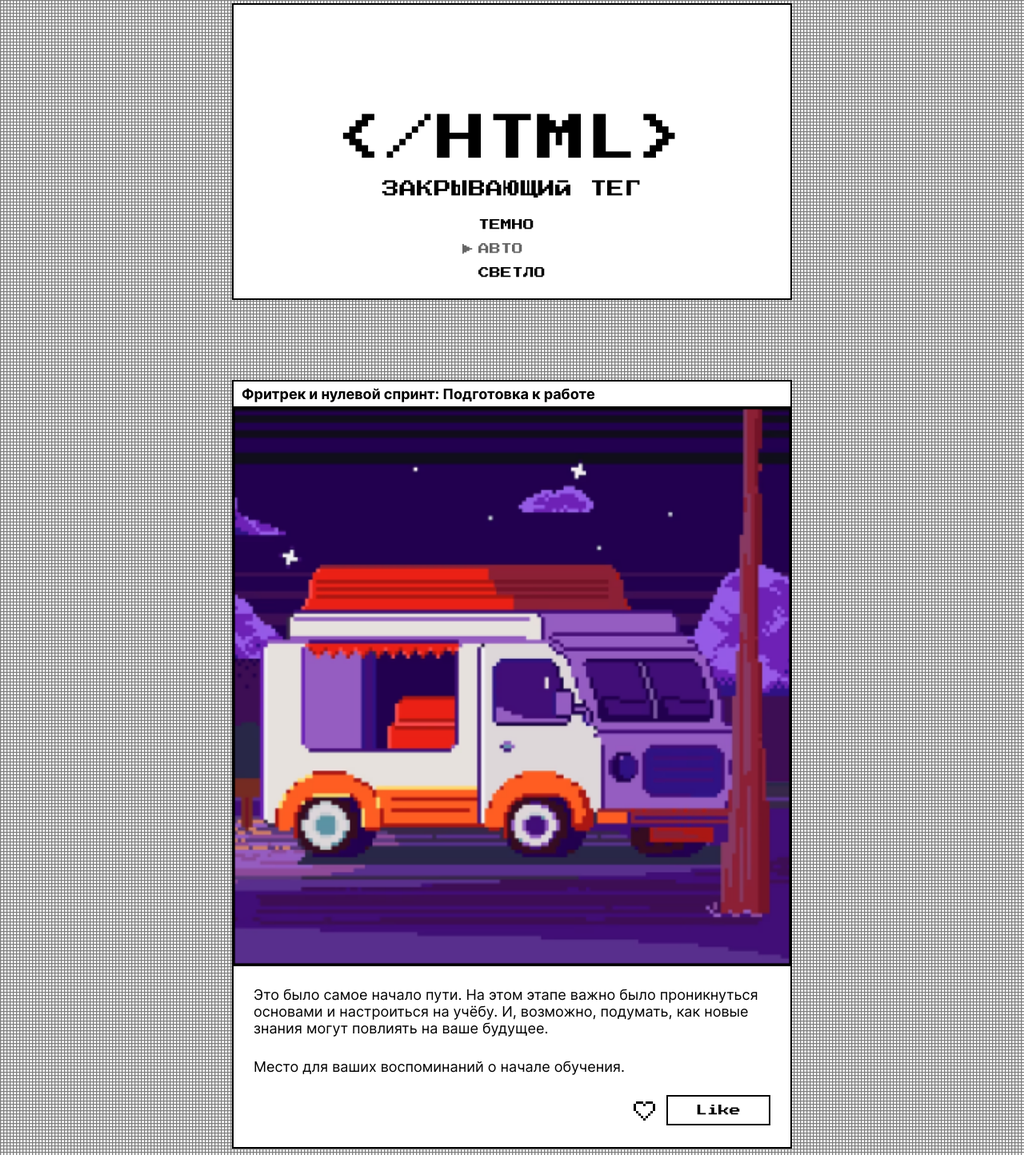
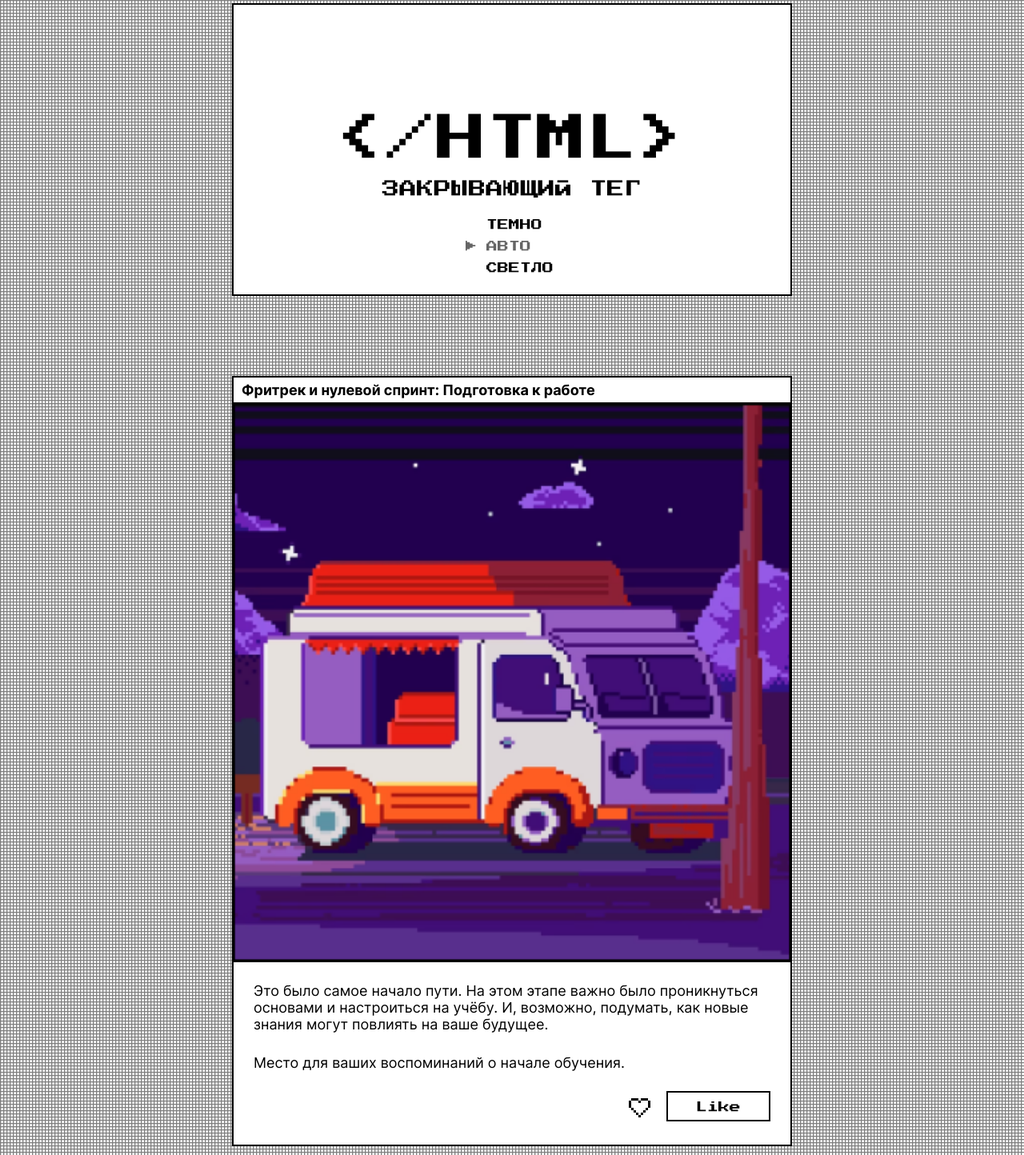
Before and after one commit to whoiskravcha/zakrivayuschiy-teg, a plain HTML site: page index.html in a window 1280 px wide. Shown: the part 96-1540 px from the top of the page at 80% size. Drawn offline with Linux system fonts and the light colour scheme.

Commit message:
исправления

```diff
--- a/styles/globals.css
+++ b/styles/globals.css
@@ -32,7 +32,6 @@ a {
 
 button,
 input {
-  padding: 0;
   color: currentColor;
   font-family: inherit;
   font-size: inherit;
--- a/styles/style.css
+++ b/styles/style.css
@@ -28,7 +28,7 @@
 }
 
 .header {
-  font-family: var(--accent-font, 'PressStart2P', monospace);
+  font-family: var(--accent-font, 'PressStart2P', fantasy);
   display: flex;
   flex-direction: column;
   align-items: center;
@@ -61,7 +61,8 @@
 .theme-menu__list {
   display: flex;
   flex-direction: column;
-  gap: 14px;
+  gap: 10px;
+  margin-inline-start: 20px;
 }
 
 .theme-menu__button {
@@ -175,6 +176,7 @@
   background-color: transparent;
   border: 2px solid transparent;
   cursor: pointer;
+  transition: border-color 0.3s ease;
 }
 
 .card__icon-button:focus {
@@ -187,15 +189,13 @@
 
 .card__icon-button:focus-visible {
   border-color:  var(--accent-color, #000);
-  transition: border-color 0.3s ease;
 }
-
 
 .button {
   position: relative;
-  font-family: var(--accent-font, 'PressStart2P'), monospace;
+  font-family: var(--accent-font, 'PressStart2P'), fantasy;
   background-color: var(--background-color, #ffffff);
-  color: var(--button-text-color, #ffffff);
+  color: var(--button-text-color);
   border: 2px solid var(--accent-color, #000000);
   transition: box-shadow 0.3s ease;
   cursor: pointer;
--- a/styles/themes.css
+++ b/styles/themes.css
@@ -27,7 +27,7 @@
 }
 
 @media (prefers-color-scheme: dark) {
-  .page.theme-dark {
+  .page.theme-auto {
     --card-text-w: 465;
     --card-title-w: 785;
     --background-color: #000000;
```
Also changed, not shown: svg/floppy-svg.svg (added).
